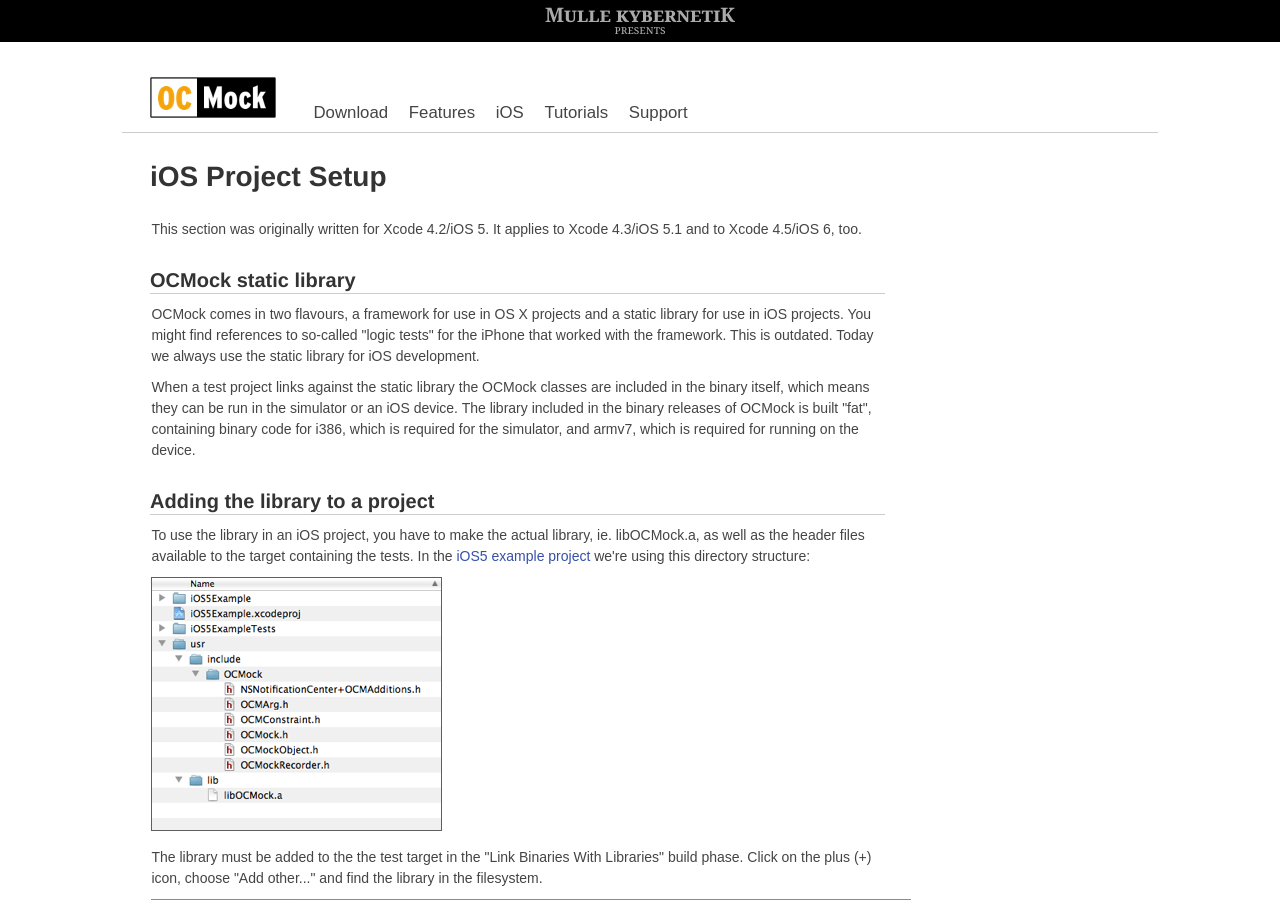
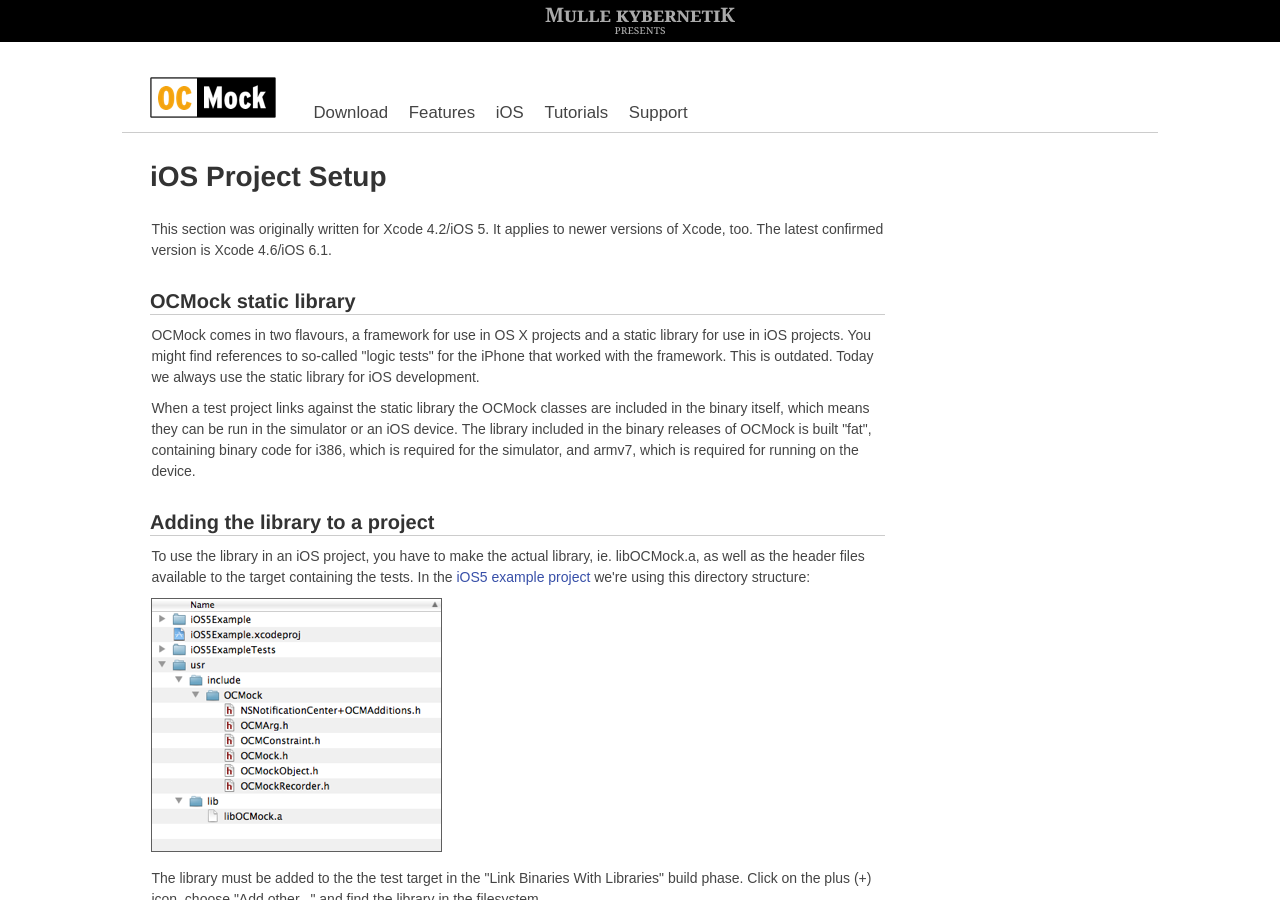
Before and after one commit to erikdoe/ocmock, a Jekyll site: the page built from ios.html, in a window 1280 px wide and 900 px high. Built offline with Jekyll 4.4.1, drawn with Linux system fonts in a browser that asks for light colours; comment, search, counter and statistics services are not loaded.

Commit message:
Updated note for current Xcode.

```diff
--- a/ios.html
+++ b/ios.html
@@ -8,7 +8,7 @@ published: true
 nosidebar: true
 ---
 <h1>{{ page.title }}</h1>
-<p>This section was originally written for Xcode 4.2/iOS 5. It applies to Xcode 4.3/iOS 5.1 and to Xcode 4.5/iOS 6, too.</p>
+<p>This section was originally written for Xcode 4.2/iOS 5. It applies to newer versions of Xcode, too. The latest confirmed version is Xcode 4.6/iOS 6.1.</p>
 
 <h2>OCMock static library</h2>
 <p>OCMock comes in two flavours, a framework for use in OS X projects and a static library for use in iOS projects. You might find references to so-called "logic tests" for the iPhone that worked with the framework. This is outdated. Today we always use the static library for iOS development.
```
